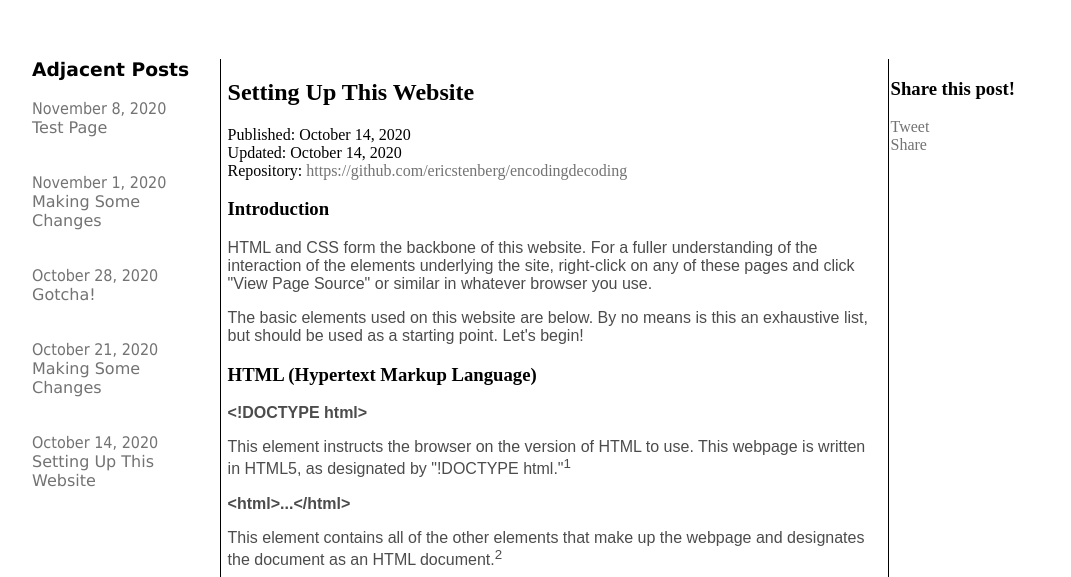
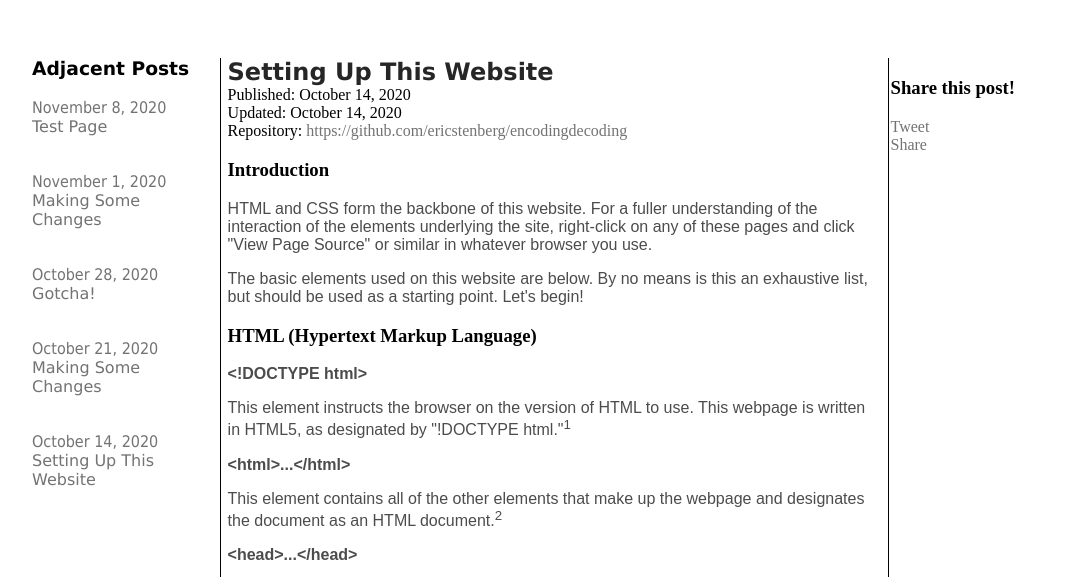
Before and after one commit to ericstenberg/Website, a plain HTML site: page main/websitesetup.html in a window 1280 px wide. Shown: the part 169-746 px from the top of the page, without its empty margins (104-1175 px from the left). Drawn offline with nearby package versions, Linux system fonts and the light colour scheme; files whose address does not match are found by name.

Commit message:
Adjusted header on content page. Reduced content size. Need to add further addendum on top stating that the page is no longer valid from a structure standpoint. Still valid from a content standpoint.

```diff
--- a/main/styles.scss
+++ b/main/styles.scss
@@ -75,6 +75,7 @@ $countCharLeft: 19ch;
 	#links {
 		max-width: $countCharLeft;
 	}
+
 }
 
 .item3 { grid-area: columnCenter;
@@ -85,10 +86,10 @@ $countCharLeft: 19ch;
 	border-left-width: 1px;
 	#contentTitle {
 		max-width: $countCharCenter;
-		h2 {
+		/*h2 {
 			margin-bottom: 0;
 			margin-top: 0;
-		}
+		}*/
 		a {
 			font-family: $textFontTitleContenttitleNetworkinglinksLatestpostsAdjacentpostsHeadersLinks;
 			color: $textColorContenttitlesHeaders;
@@ -99,10 +100,6 @@ $countCharLeft: 19ch;
 	}
 	#dates {
 		max-width: $countCharCenter;
-	}
-	#summaryContent {
-		max-width: $countCharCenter;
-		padding-bottom: 5%;
 	}
 }
 
@@ -152,9 +149,16 @@ $countCharLeft: 19ch;
 	gap: 1%;
 }
 
-p {
+/*p {
 	font-family: $textFontSummaryContent;
 	color: $textColorSummaryContent;
+}*/
+
+h2 {
+	margin-bottom: 0;
+	margin-top: 0;
+	font-family: $textFontTitleContenttitleNetworkinglinksLatestpostsAdjacentpostsHeadersLinks;
+	color: $textColorContenttitlesHeaders;
 }
 
 a {
@@ -171,9 +175,15 @@ a:hover{
 	font-family: $textFontDatesLicenses;
 }
 
-#summaryContent {
+#summaryContent, p {
 	color: $textColorSummaryContent;
 	font-family: $textFontSummaryContent;
+	max-width: $countCharCenter;
+	//padding-bottom: 5%;
+}
+
+#summaryContent {
+	padding-bottom: 5%;
 }
 
 #links {
```
Also changed, not shown: main/styles.css, 1 other file.
